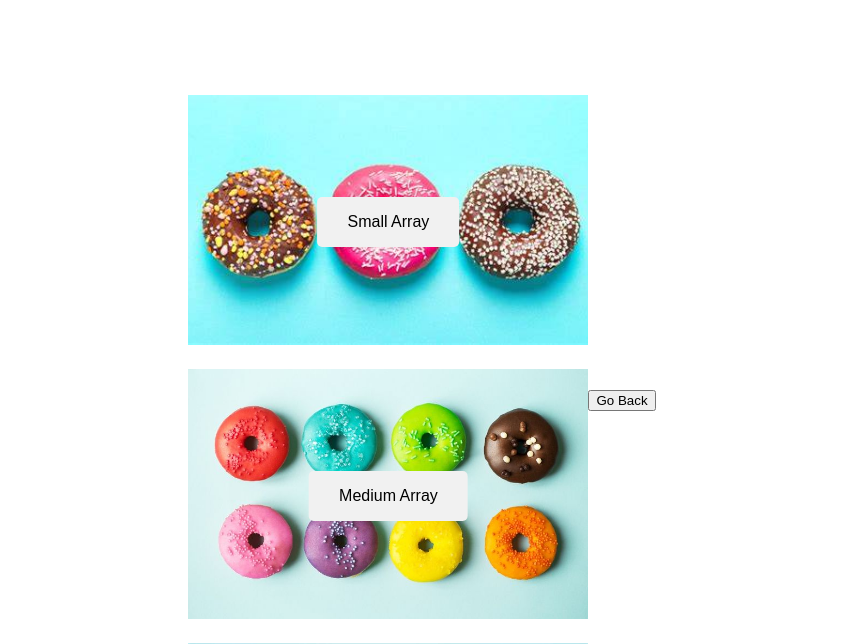
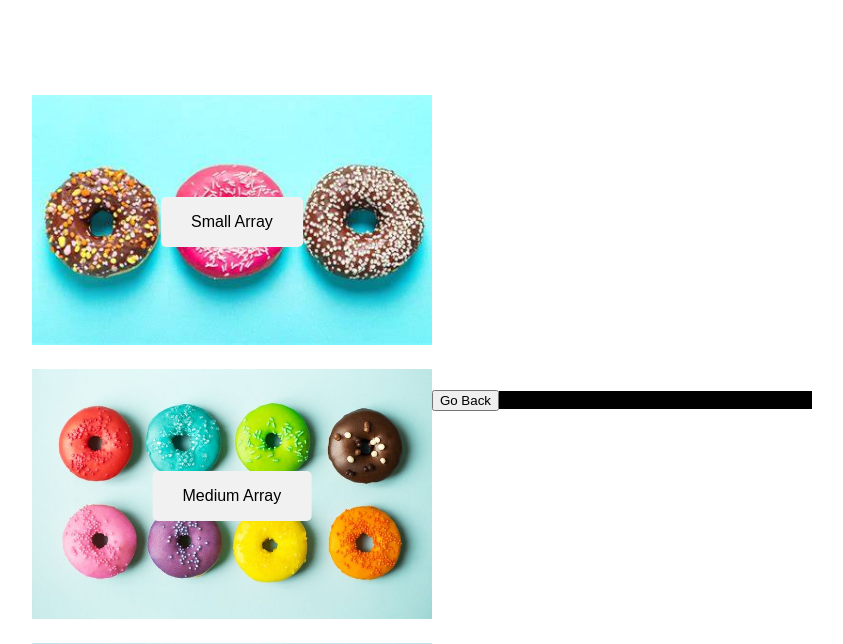
Before and after one commit to ardy-dl/PORTFOLIO_FLASK, a Flask app: page /searchalgo in a window 1280 px wide. Shown: the top 644 px of the page, without its empty margins (218-1061 px from the left). Run offline with Flask 3, Linux system fonts and the light colour scheme.

Commit message:
add footer

```diff
--- a/flask_portfolio-main/templates/searchalgo.html
+++ b/flask_portfolio-main/templates/searchalgo.html
@@ -47,6 +47,15 @@
           color: white;
           opacity: 50%;
         }
+
+        .footer-section {
+            background-color: #000000; /* Set the background color to black */
+        }
+
+        .footer-section p {
+            margin: 0;
+            font-size: 14px;
+        }
     </style>
 </head>
 <body>
@@ -72,14 +81,17 @@
         </div>
     </section>
 
-</body>
-</html>
-
     <p style="text-align: center;">
         <a href="{{ url_for('home') }}">
           <button class="btn">Go Back</button>
         </a>
     </p>
 
+    <footer class="footer-section">
+        <div class="container text-center text-white py-2">
+            &copy; 2023 Group I BSCpE 2-6 | All rights reserved.
+        </div>
+    </footer>
+
 </body>
 </html>
```
